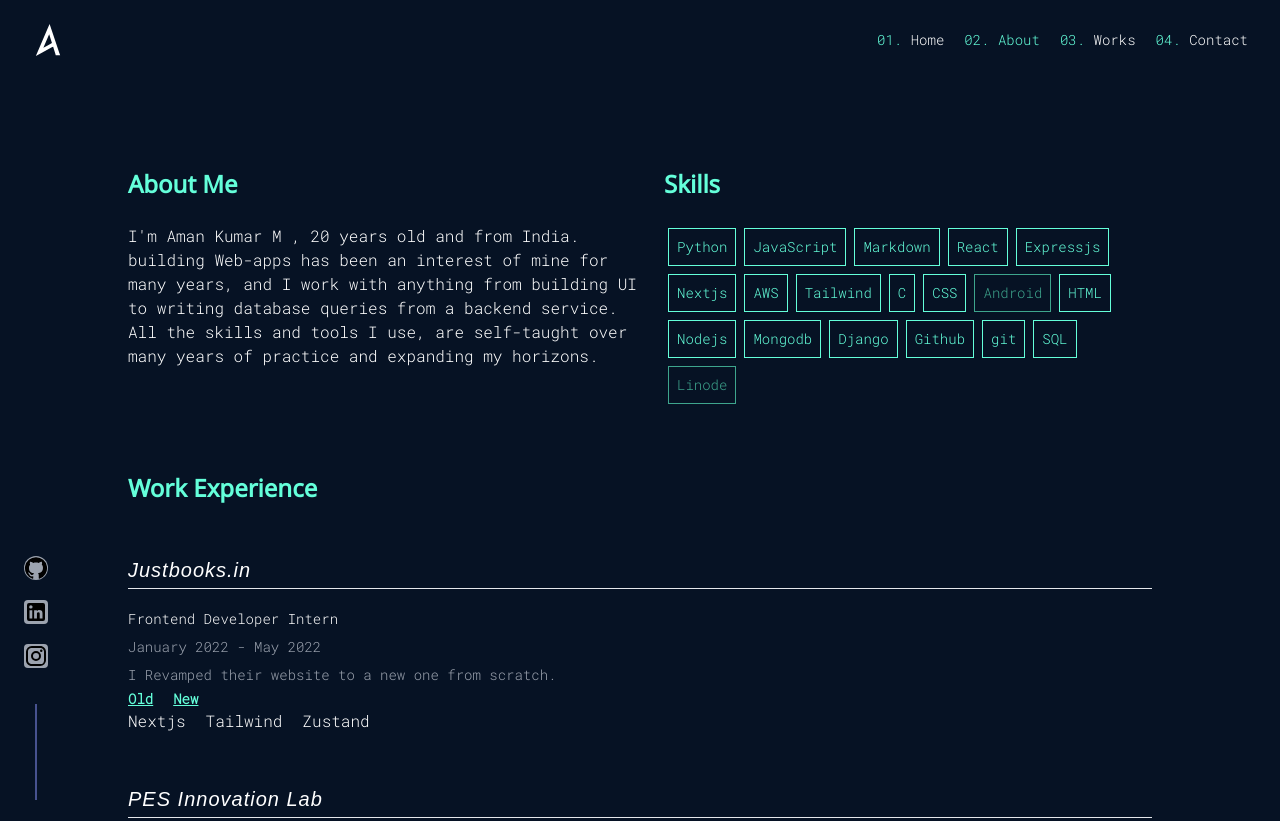
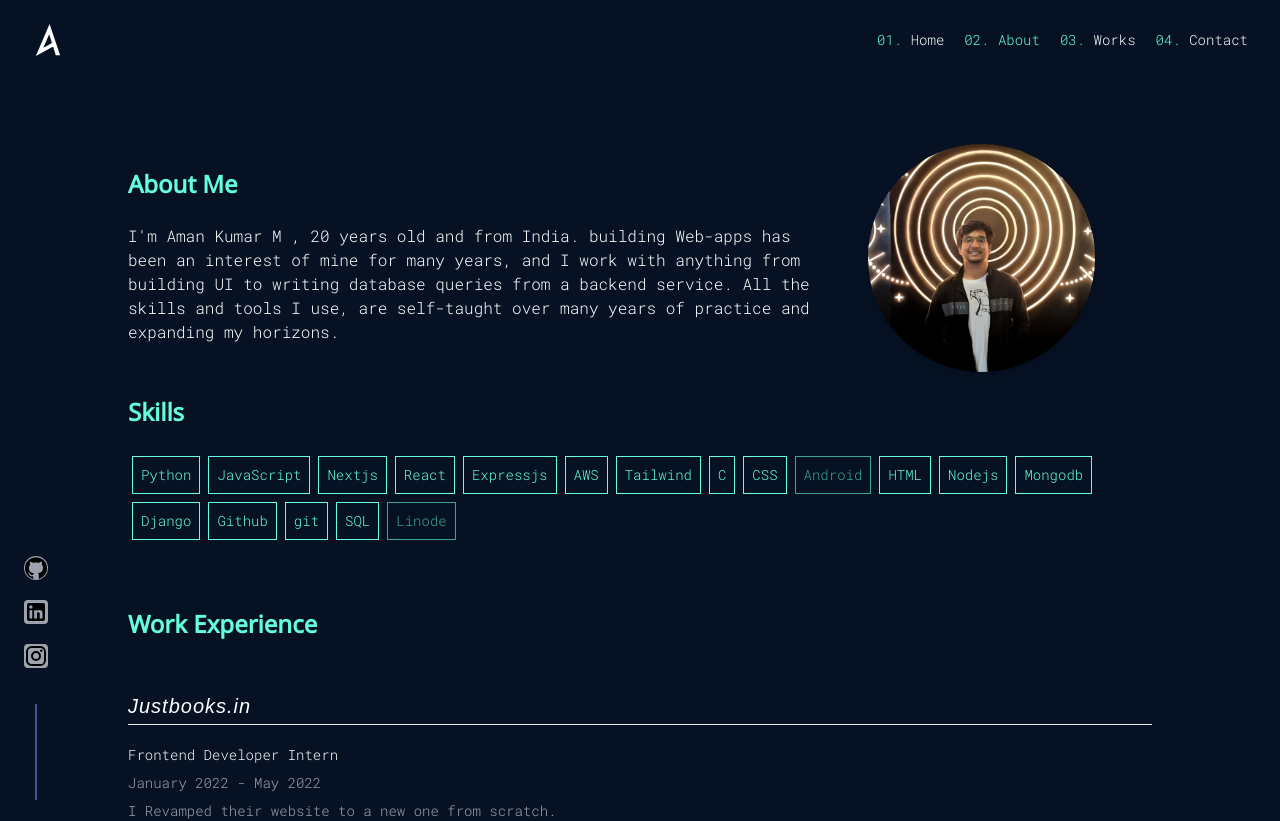
Before and after one commit to amankumarm/amankumarm.github.io, a Next.js app: page /about in a window 1280 px wide. Shown: the top 821 px of the page. Built offline with nearby package versions, Linux system fonts and the light colour scheme.

Commit message:
added pic :)

```diff
--- a/pages/about.js
+++ b/pages/about.js
@@ -1,4 +1,5 @@
 import React from 'react'
+import Image from 'next/image'
 import profile from '../public/assets/images/profile-pic.png'
 import { skills, WorkExp } from '../widgets/constants'
 function about() {
@@ -19,8 +20,8 @@ function about() {
   }
   return (
     <div className=" h-full bg-bgBlue px-32 pt-16 font-roboto ph:px-1">
-      <div className=" flex flex-row justify-around ph:flex-col ph:items-center">
-        <div className="w-1/2 ph:w-full ph:px-10 ">
+      <div className=" flex flex-row  justify-between ph:flex-col-reverse ph:items-center">
+        <div className="w-2/3 ph:w-full ph:px-10 ">
           <p className="py-6 font-nonoSans text-2xl font-bold  text-blueGreen">
             About Me
           </p>
@@ -32,7 +33,11 @@ function about() {
             years of practice and expanding my horizons.
           </p>
         </div>
-        <div className="w-1/2 px-6 ph:w-full ph:px-10 ">
+        <div className="flex  w-1/3 items-center justify-center">
+          <img src="/assets/images/prof.jpg " className="w-2/3 rounded-full shadow-lg" />
+        </div>
+      </div>
+      <div className="ph:w-full ph:px-10 ">
         <p className="py-6 font-nonoSans text-2xl font-bold  text-blueGreen">
           Skills
         </p>
@@ -48,7 +53,6 @@ function about() {
               {item[0]}
             </span>
           ))}
-          </div>
         </div>
       </div>
       <div className="pt-10 ph:w-full ph:px-10 ">
--- a/widgets/constants.js
+++ b/widgets/constants.js
@@ -1,6 +1,6 @@
 // done - 1
 // in progress - 0
-// need to improve - 1
+// need to improve-  -1
 export const Projects = [
   {
     status: 1,
@@ -63,10 +63,9 @@ export const Projects = [
 export const skills = [
   ['Python', 1],
   ['JavaScript', 1],
-  ['Markdown', 1],
+  ['Nextjs', 1],
   ['React', 1],
   ['Expressjs', 1],
-  ['Nextjs', 1],
   ['AWS', 1],
   ['Tailwind', 1],
   ['C', 1],
```
Also changed, not shown: public/assets/images/prof.jpg (added), 1 other file (tests, documents, lock files or other folders). Lines whose indentation alone changed are shown as unchanged.
